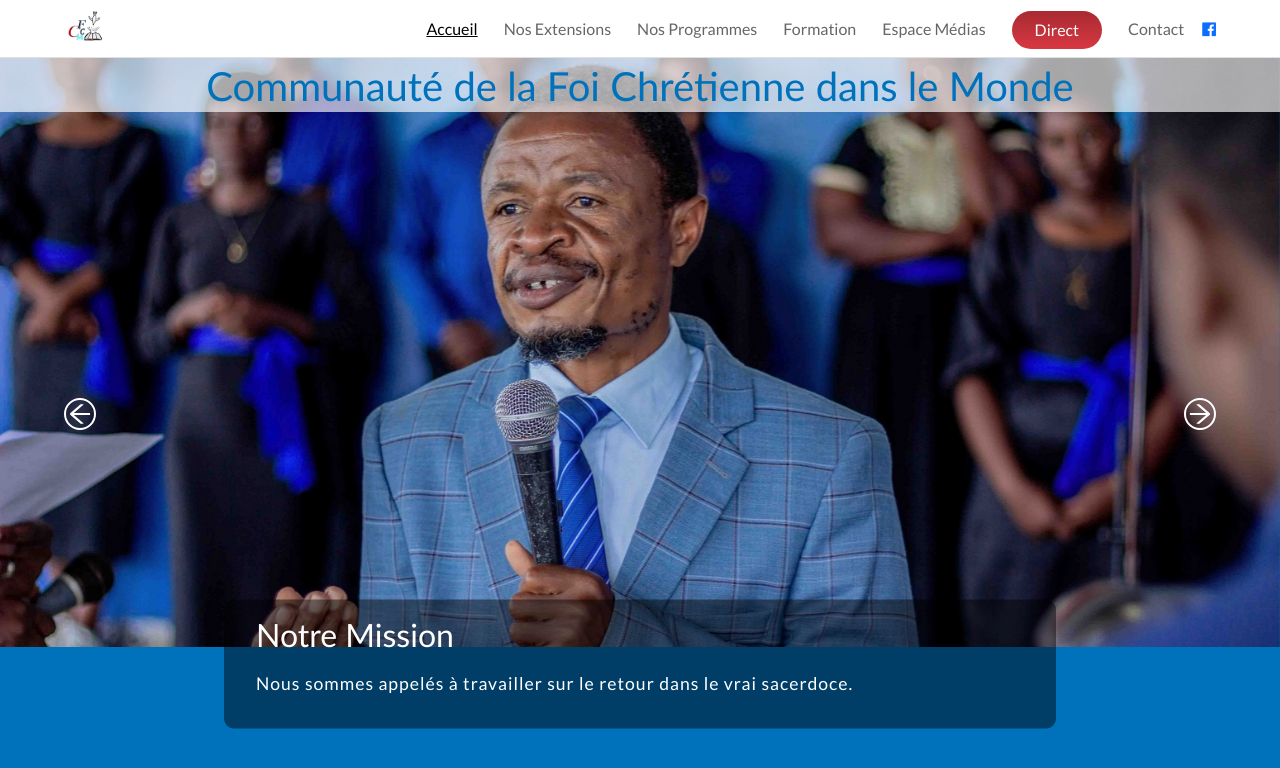
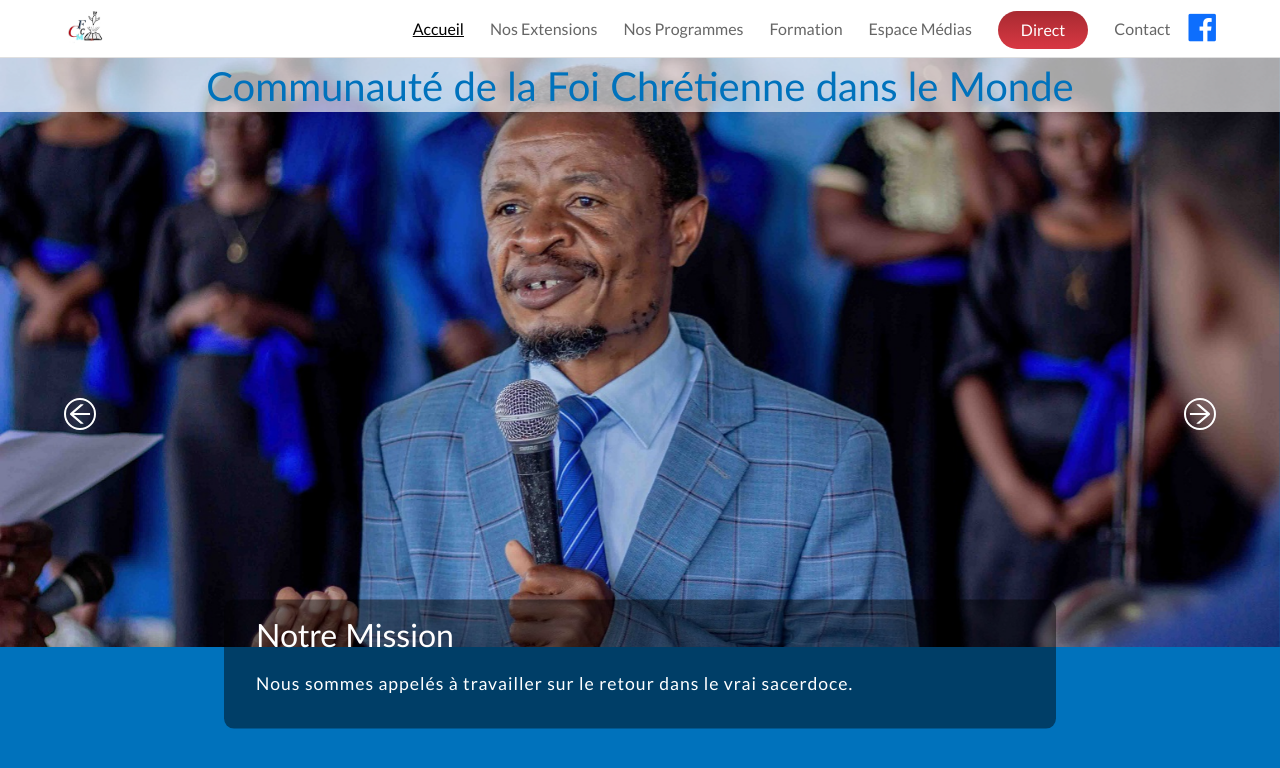
Before and after one commit to Olivier-Kango/cfcm, a React (Create React App) app: page / in a window 1280 px wide. Shown: the top 768 px of the page. Built offline with nearby package versions, Linux system fonts and the light colour scheme; a web font is replaced by a local one.

Commit message:
Increase the size of the nav bar

```diff
--- a/src/components/Navbar.js
+++ b/src/components/Navbar.js
@@ -68,7 +68,7 @@ const Navbar = () => {
             </li>
             <li className="nav-item">
               <a href="https://web.facebook.com/profile.php?id=100082159523264" target="_blank" rel="noopener noreferrer">
-                <i className="fa fa-facebook-official" />
+                <i className="fa fa-facebook-official fa-2x" />
               </a>
             </li>
           </ul>
```
